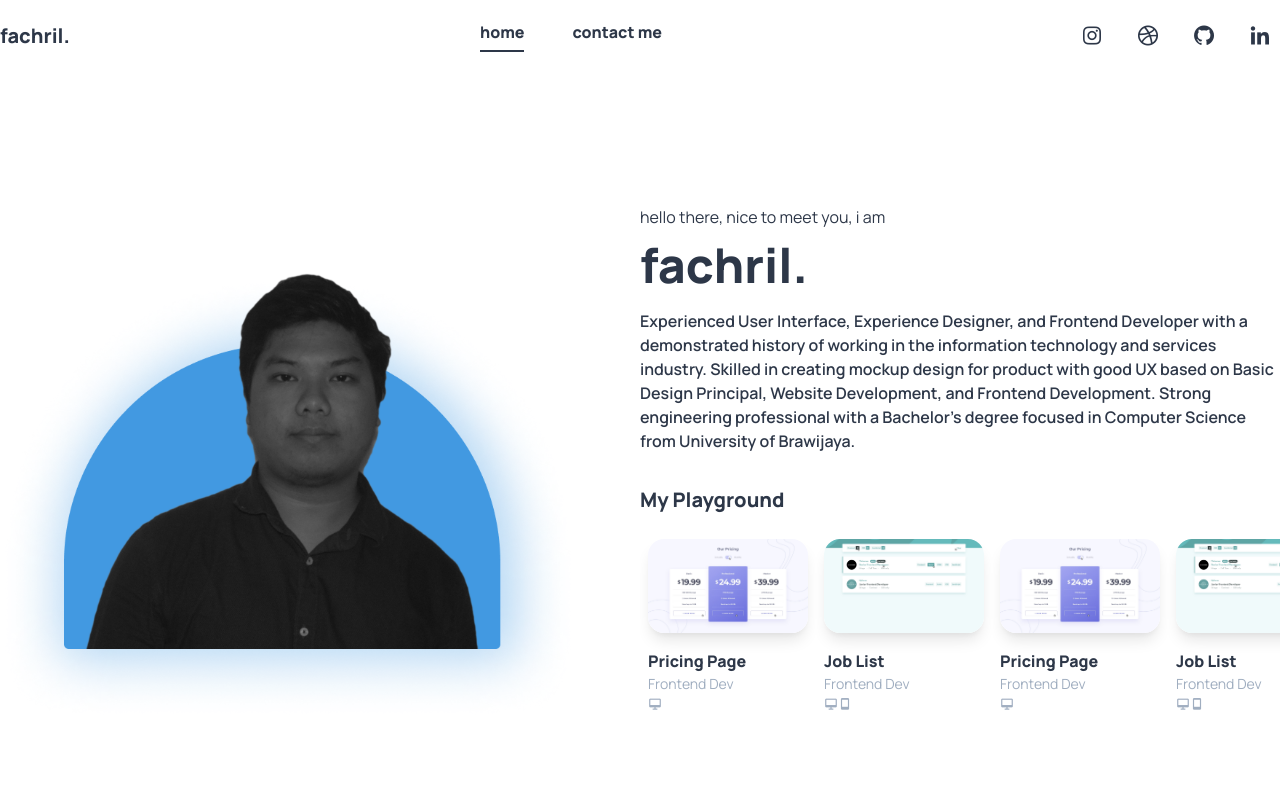
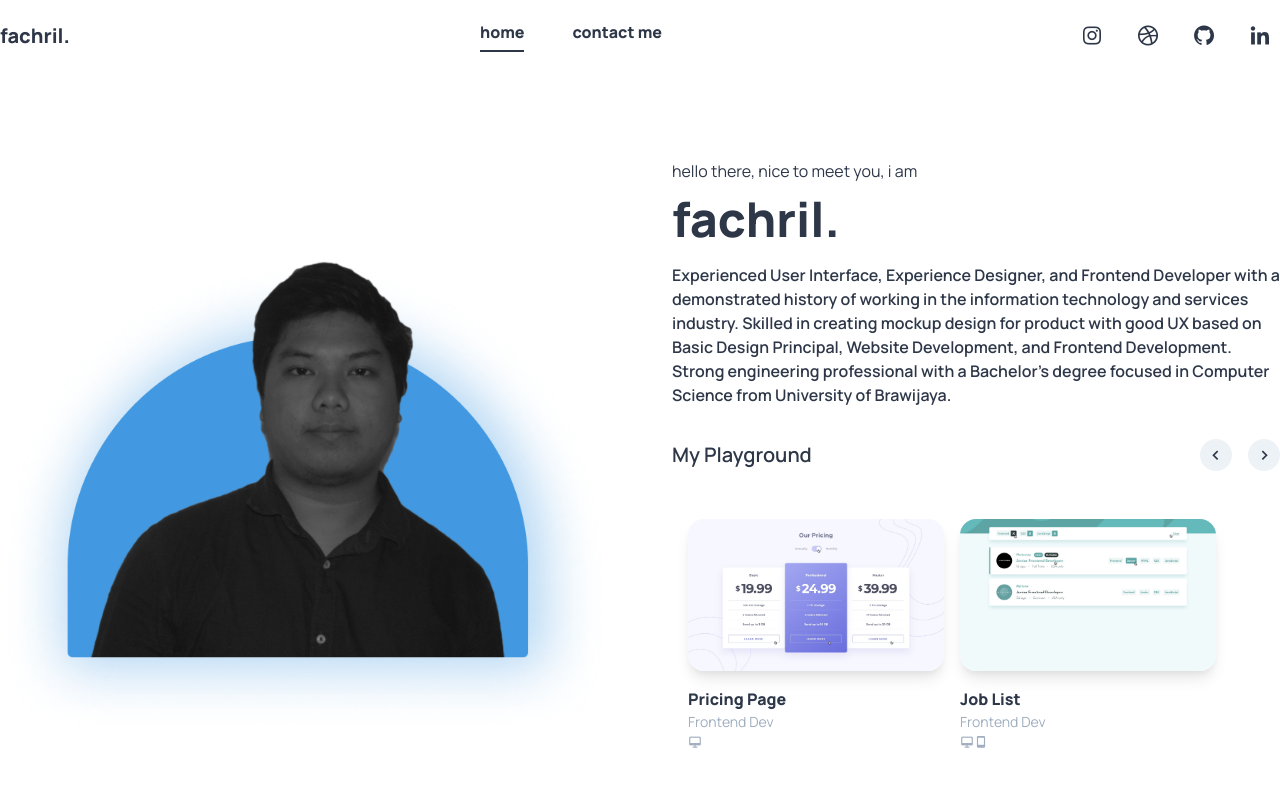
Before and after one commit to fachril21/my-portfolio, a Nuxt app: page / in a window 1280 px wide. Shown: the top 786 px of the page. Built offline with nearby package versions, Linux system fonts and the light colour scheme.

Commit message:
Fixing scroll playground

```diff
--- a/components/dashboard/home.vue
+++ b/components/dashboard/home.vue
@@ -23,14 +23,36 @@
           </div>
         </div>
         <div class="flex flex-col my-4">
-          <div class="text-xl lg:text-xl font-black mb-4">My Playground</div>
-          <div class="flex overflow-x-auto p-2 h-full">
-            <div class="flex flex-nowrap gap-4 h-full">
-              <div
-                class="w-40 h-full cursor-pointer"
-                v-for="item in data"
-                :key="item.id"
+          <div class="flex gap-8 justify-between items-center mb-8">
+            <div class="title font-semibold text-xl">My Playground</div>
+            <div class="flex gap-4">
+              <button
+                @click="onPrev"
+                class="h-8 w-8 rounded-full bg-gray-200 flex items-center justify-center hover:bg-blue-100 hover:text-blue-700 transition-all ease-in-out duration-300 text-xl focus:outline-none"
               >
+                <i class="bx bx-chevron-left"></i>
+              </button>
+              <button
+                @click="onNext"
+                class="h-8 w-8 rounded-full bg-gray-200 flex items-center justify-center hover:bg-blue-100 hover:text-blue-700 transition-all ease-in-out duration-300 text-xl focus:outline-none"
+              >
+                <i class="bx bx-chevron-right"></i>
+              </button>
+            </div>
+          </div>
+          <div
+            id="list-container"
+            ref="listContainer"
+            class="p-4 flex overflow-hidden gap-4"
+          >
+            <div
+              id="list-items"
+              ref="listItems"
+              class="item"
+              v-for="item in data"
+              :key="item.id"
+            >
+              <div class="w-64">
                 <a :href="item.url" target="_blank">
                   <div class="flex flex-col">
                     <img
@@ -92,44 +114,26 @@ export default {
           image: "job-list.png",
           url: "https://job-listing-fachril21.netlify.app/",
         },
-        {
-          id: 3,
-          type: "Frontend Dev",
-          title: "Pricing Page",
-          breakpointDesktop: true,
-          breakpointMobile: false,
-          image: "pricing-page.png",
-          url: "https://price-page-fachril21.netlify.app/",
-        },
-        {
-          id: 4,
-          type: "Frontend Dev",
-          title: "Job List",
-          breakpointDesktop: true,
-          breakpointMobile: true,
-          image: "job-list.png",
-          url: "https://job-listing-fachril21.netlify.app/",
-        },
-        {
-          id: 5,
-          type: "Frontend Dev",
-          title: "Pricing Page",
-          breakpointDesktop: true,
-          breakpointMobile: false,
-          image: "pricing-page.png",
-          url: "https://price-page-fachril21.netlify.app/",
-        },
-        {
-          id: 6,
-          type: "Frontend Dev",
-          title: "Job List",
-          breakpointDesktop: true,
-          breakpointMobile: true,
-          image: "job-list.png",
-          url: "https://job-listing-fachril21.netlify.app/",
-        },
       ],
     };
+  },
+  methods: {
+    onNext() {
+      console.log("next");
+      this.$refs.listContainer.scrollBy({
+        top: 0,
+        left: +500,
+        behavior: "smooth",
+      });
+    },
+    onPrev() {
+      console.log("prev");
+      this.$refs.listContainer.scrollBy({
+        top: 0,
+        left: -500,
+        behavior: "smooth",
+      });
+    },
   },
 };
 </script>
```
